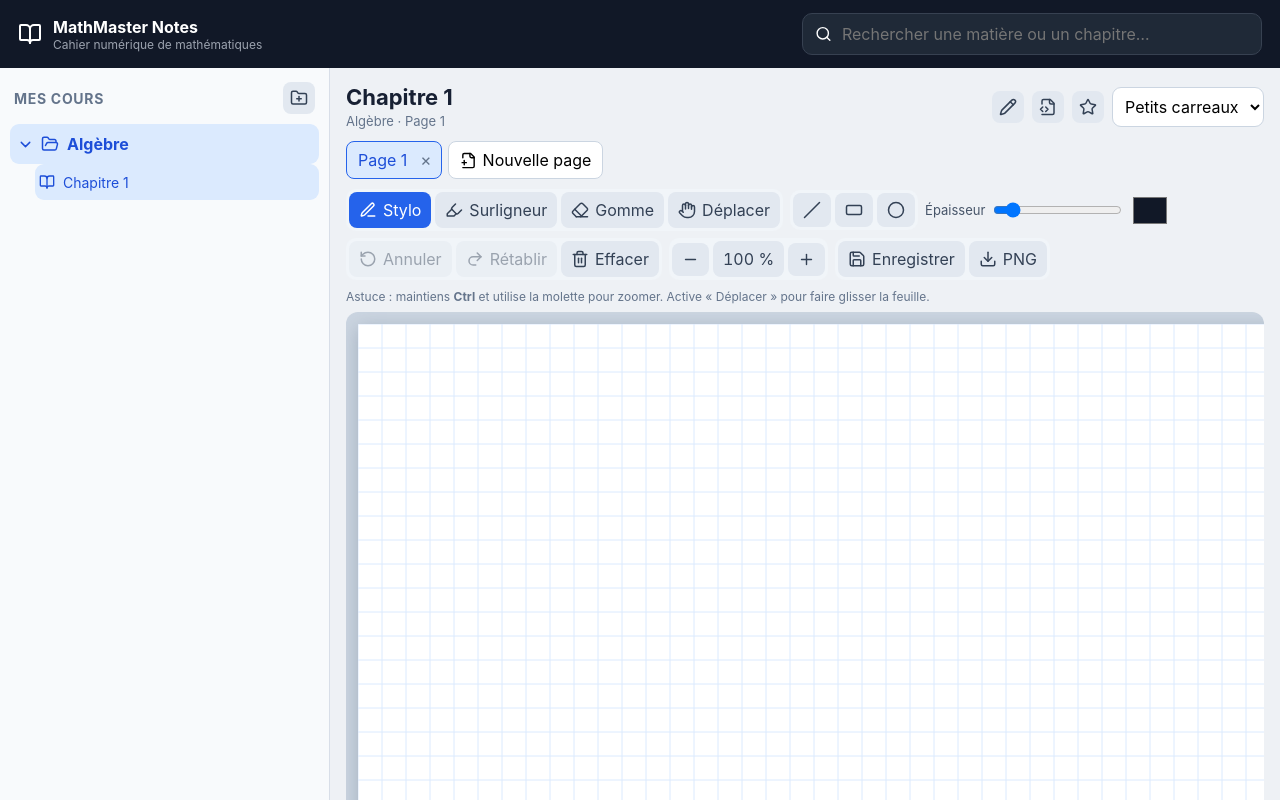
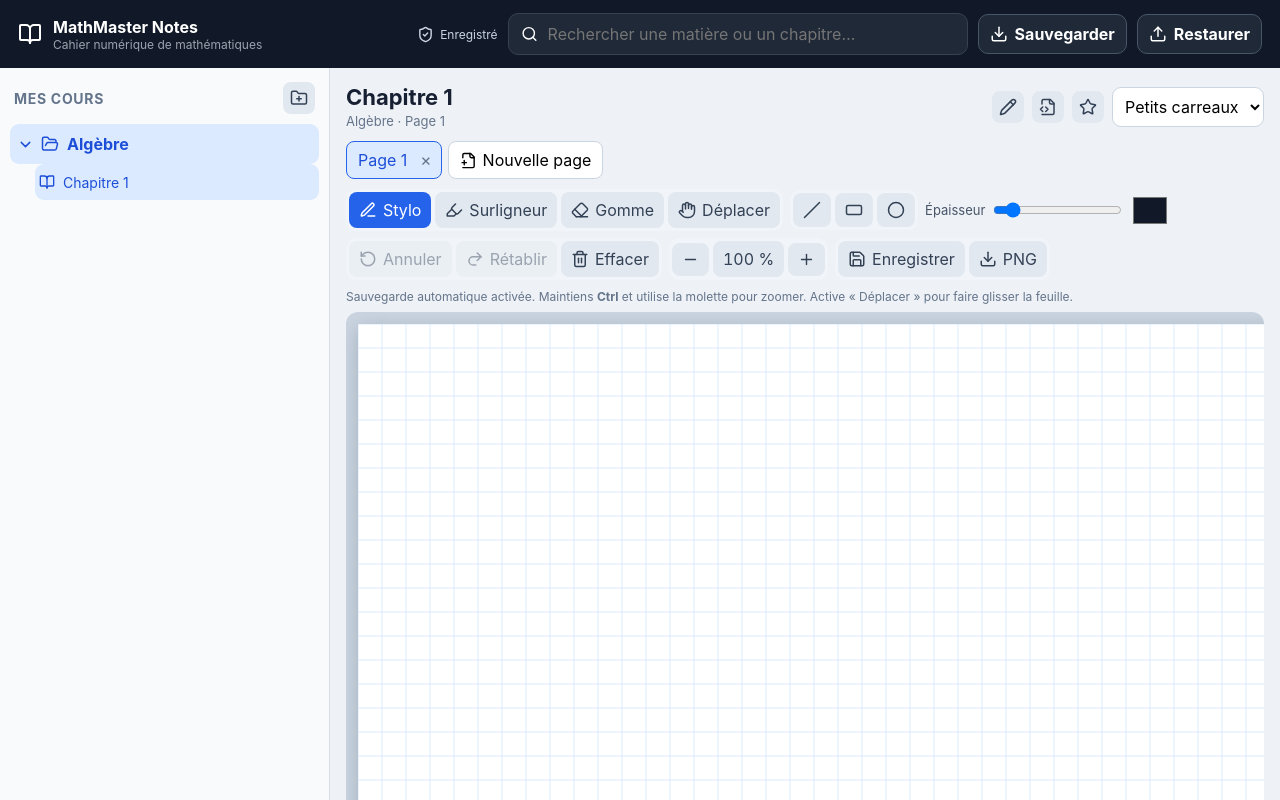
Before and after one commit to sunshineno/MathMaster---Notes, a React (Vite) app: page / in a window 1280 px wide. Shown: the top 800 px of the page. Built offline with nearby package versions, Linux system fonts and the light colour scheme.

Commit message:
Ajout des sauvegardes automatiques v0.3.4

```diff
--- a/package.json
+++ b/package.json
@@ -1,7 +1,7 @@
 {
   "name": "mathmaster-notes",
   "private": true,
-  "version": "0.3.3",
+  "version": "0.3.4",
   "type": "module",
   "scripts": {
     "dev": "vite",
--- a/src/App.tsx
+++ b/src/App.tsx
@@ -13,10 +13,17 @@ import {
   Search,
   Star,
   Trash2,
-  Download
+  Download,
+  Upload,
+  ShieldCheck
 } from "lucide-react";
 import CanvasBoard from "./components/CanvasBoard";
-import { loadState, saveState } from "./storage";
+import {
+  downloadBackup,
+  loadState,
+  parseBackup,
+  saveState
+} from "./storage";
 import type { NotebookState, PaperType } from "./types";
 import { buildLatexDocument, downloadTextFile } from "./latexTemplate";
 
@@ -26,8 +33,17 @@ export default function App() {
   const [expandedSubjects, setExpandedSubjects] = useState<Record<string, boolean>>({});
   const [installPrompt, setInstallPrompt] = useState<any>(null);
   const [isInstalled, setIsInstalled] = useState(false);
+  const [saveStatus, setSaveStatus] = useState<"saved" | "saving">("saved");
 
-  useEffect(() => saveState(state), [state]);
+  useEffect(() => {
+    setSaveStatus("saving");
+    const timer = window.setTimeout(() => {
+      saveState(state);
+      setSaveStatus("saved");
+    }, 250);
+
+    return () => window.clearTimeout(timer);
+  }, [state]);
 
   useEffect(() => {
     if (!state.selectedSubjectId && state.subjects[0]) {
@@ -464,6 +480,39 @@ export default function App() {
     setInstallPrompt(null);
   };
 
+
+  const exportNotebookBackup = () => {
+    downloadBackup(state);
+  };
+
+  const restoreNotebookBackup = async (
+    event: React.ChangeEvent<HTMLInputElement>
+  ) => {
+    const file = event.target.files?.[0];
+    event.target.value = "";
+    if (!file) return;
+
+    try {
+      const content = await file.text();
+      const restoredState = parseBackup(content);
+      const confirmed = confirm(
+        "Restaurer cette sauvegarde ?\n\nLes données actuellement présentes dans l'application seront remplacées."
+      );
+
+      if (!confirmed) return;
+
+      setState(restoredState);
+      saveState(restoredState);
+      alert("La sauvegarde a été restaurée avec succès.");
+    } catch (error) {
+      const message =
+        error instanceof Error
+          ? error.message
+          : "Impossible de restaurer cette sauvegarde.";
+      alert(message);
+    }
+  };
+
   const filteredSubjects = useMemo(() => {
     const query = search.trim().toLowerCase();
     if (!query) return state.subjects;
@@ -494,6 +543,11 @@ export default function App() {
         </div>
 
         <div className="topbar-actions">
+          <div className="save-indicator" title="État de la sauvegarde locale">
+            <ShieldCheck size={17} />
+            {saveStatus === "saving" ? "Sauvegarde…" : "Enregistré"}
+          </div>
+
           <div className="search">
             <Search size={18} />
             <input
@@ -502,6 +556,28 @@ export default function App() {
               placeholder="Rechercher une matière ou un chapitre…"
             />
           </div>
+
+          <button
+            className="backup-button"
+            onClick={exportNotebookBackup}
+            title="Télécharger une sauvegarde complète"
+          >
+            <Download size={18} />
+            Sauvegarder
+          </button>
+
+          <label
+            className="backup-button restore-button"
+            title="Restaurer une sauvegarde complète"
+          >
+            <Upload size={18} />
+            Restaurer
+            <input
+              type="file"
+              accept="application/json,.json"
+              onChange={restoreNotebookBackup}
+            />
+          </label>
 
           {!isInstalled && installPrompt && (
             <button className="install-button" onClick={installApp}>
--- a/src/components/CanvasBoard.tsx
+++ b/src/components/CanvasBoard.tsx
@@ -47,6 +47,7 @@ export default function CanvasBoard({ dataUrl, paper, onSave }: Props) {
   const shapeStart = useRef<Point | null>(null);
   const shapeSnapshot = useRef<string | null>(null);
   const panStart = useRef({ x: 0, y: 0, left: 0, top: 0 });
+  const autosaveTimer = useRef<number | null>(null);
 
   const [tool, setTool] = useState<Tool>("pen");
   const [width, setWidth] = useState(4);
@@ -325,10 +326,29 @@ export default function CanvasBoard({ dataUrl, paper, onSave }: Props) {
     last.current = currentPoint;
   };
 
+  const scheduleAutosave = () => {
+    const canvas = canvasRef.current;
+    if (!canvas) return;
+
+    if (autosaveTimer.current !== null) {
+      window.clearTimeout(autosaveTimer.current);
+    }
+
+    autosaveTimer.current = window.setTimeout(() => {
+      onSave(canvas.toDataURL("image/png"));
+      autosaveTimer.current = null;
+    }, 700);
+  };
+
   const pointerUp = () => {
+    const shouldSave = drawing.current && tool !== "pan";
     drawing.current = false;
     shapeStart.current = null;
     shapeSnapshot.current = null;
+
+    if (shouldSave) {
+      scheduleAutosave();
+    }
   };
 
   const undo = () => {
@@ -339,6 +359,7 @@ export default function CanvasBoard({ dataUrl, paper, onSave }: Props) {
     setFuture(items => [...items, canvas.toDataURL()]);
     setHistory(items => items.slice(0, -1));
     restoreFromUrl(previous);
+    window.setTimeout(scheduleAutosave, 50);
   };
 
   const redo = () => {
@@ -349,6 +370,7 @@ export default function CanvasBoard({ dataUrl, paper, onSave }: Props) {
     setHistory(items => [...items, canvas.toDataURL()]);
     setFuture(items => items.slice(0, -1));
     restoreFromUrl(next);
+    window.setTimeout(scheduleAutosave, 50);
   };
 
   const clear = () => {
@@ -360,6 +382,7 @@ export default function CanvasBoard({ dataUrl, paper, onSave }: Props) {
     if (!ctx) return;
 
     drawPaper(ctx, canvas.width, canvas.height);
+    scheduleAutosave();
   };
 
   const save = () => {
@@ -499,8 +522,8 @@ export default function CanvasBoard({ dataUrl, paper, onSave }: Props) {
       </div>
 
       <p className="canvas-help">
-        Astuce : maintiens <strong>Ctrl</strong> et utilise la molette pour zoomer.
-        Active « Déplacer » pour faire glisser la feuille.
+        Sauvegarde automatique activée. Maintiens <strong>Ctrl</strong> et utilise
+        la molette pour zoomer. Active « Déplacer » pour faire glisser la feuille.
       </p>
 
       <div className="canvas-wrap" ref={wrapRef} onWheel={handleWheel}>
--- a/src/storage.ts
+++ b/src/storage.ts
@@ -30,6 +30,13 @@ export const initialState: NotebookState = {
   selectedPageId: null
 };
 
+export interface NotebookBackup {
+  format: "mathmaster-notes-backup";
+  version: 1;
+  exportedAt: string;
+  state: NotebookState;
+}
+
 export function loadState(): NotebookState {
   try {
     const saved = localStorage.getItem(STORAGE_KEY);
@@ -42,3 +49,44 @@ export function loadState(): NotebookState {
 export function saveState(state: NotebookState) {
   localStorage.setItem(STORAGE_KEY, JSON.stringify(state));
 }
+
+export function createBackup(state: NotebookState): NotebookBackup {
+  return {
+    format: "mathmaster-notes-backup",
+    version: 1,
+    exportedAt: new Date().toISOString(),
+    state
+  };
+}
+
+export function parseBackup(content: string): NotebookState {
+  const parsed = JSON.parse(content) as Partial<NotebookBackup>;
+
+  if (
+    parsed.format !== "mathmaster-notes-backup" ||
+    parsed.version !== 1 ||
+    !parsed.state ||
+    !Array.isArray(parsed.state.subjects)
+  ) {
+    throw new Error("Ce fichier n'est pas une sauvegarde MathMaster Notes valide.");
+  }
+
+  return parsed.state;
+}
+
+export function downloadBackup(state: NotebookState) {
+  const backup = createBackup(state);
+  const content = JSON.stringify(backup, null, 2);
+  const blob = new Blob([content], {
+    type: "application/json;charset=utf-8"
+  });
+  const url = URL.createObjectURL(blob);
+  const link = document.createElement("a");
+  const date = new Date().toISOString().slice(0, 10);
+
+  link.href = url;
+  link.download = `mathmaster-notes-sauvegarde-${date}.json`;
+  link.click();
+
+  URL.revokeObjectURL(url);
+}
--- a/src/styles.css
+++ b/src/styles.css
@@ -602,3 +602,57 @@ canvas {
     justify-content: center;
   }
 }
+
+
+/* v0.3.4 — sauvegarde automatique et restauration */
+.save-indicator {
+  display: inline-flex;
+  align-items: center;
+  gap: 6px;
+  color: #cbd5e1;
+  font-size: 12px;
+  white-space: nowrap;
+}
+
+.backup-button {
+  display: inline-flex;
+  align-items: center;
+  justify-content: center;
+  gap: 7px;
+  border: 1px solid #475569;
+  border-radius: 10px;
+  padding: 9px 11px;
+  background: #1f2937;
+  color: white;
+  font-weight: 650;
+  white-space: nowrap;
+}
+
+.backup-button:hover {
+  background: #334155;
+}
+
+.restore-button {
+  cursor: pointer;
+}
+
+.restore-button input {
+  display: none;
+}
+
+@media (max-width: 1100px) {
+  .save-indicator {
+    display: none;
+  }
+
+  .backup-button {
+    padding-inline: 9px;
+    font-size: 13px;
+  }
+}
+
+@media (max-width: 700px) {
+  .backup-button {
+    flex: 1 1 auto;
+  }
+}
```
Also changed, not shown: INSTRUCTIONS.txt (added).
